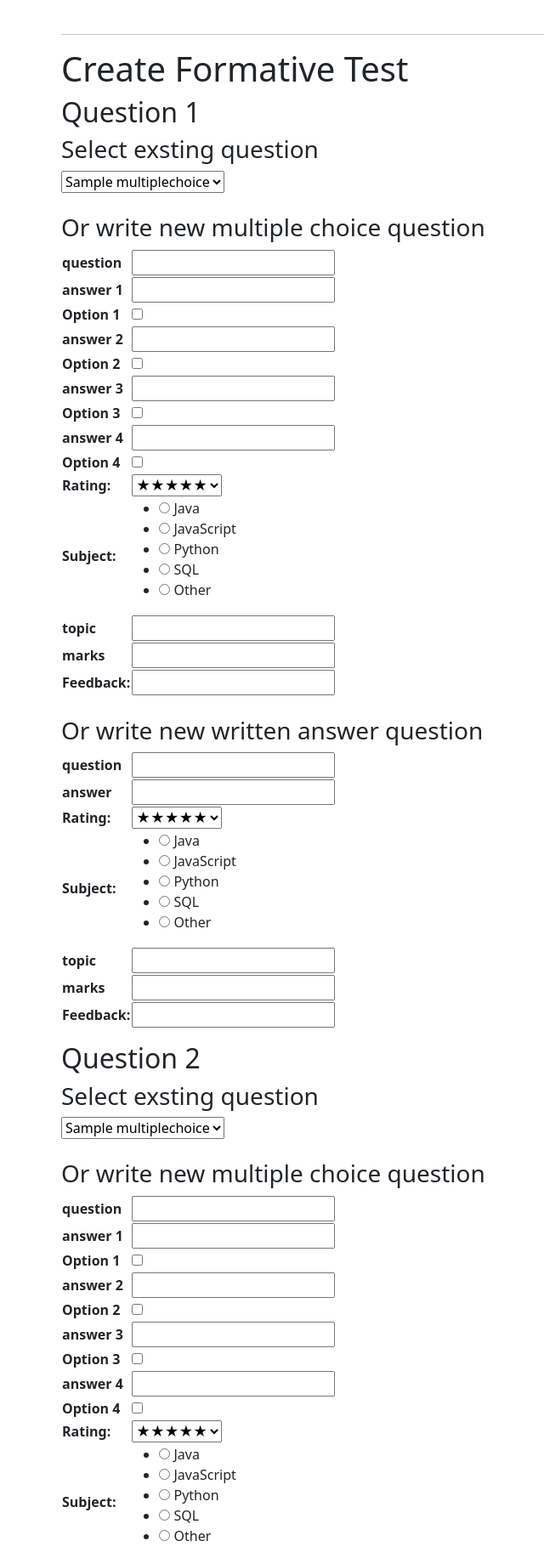
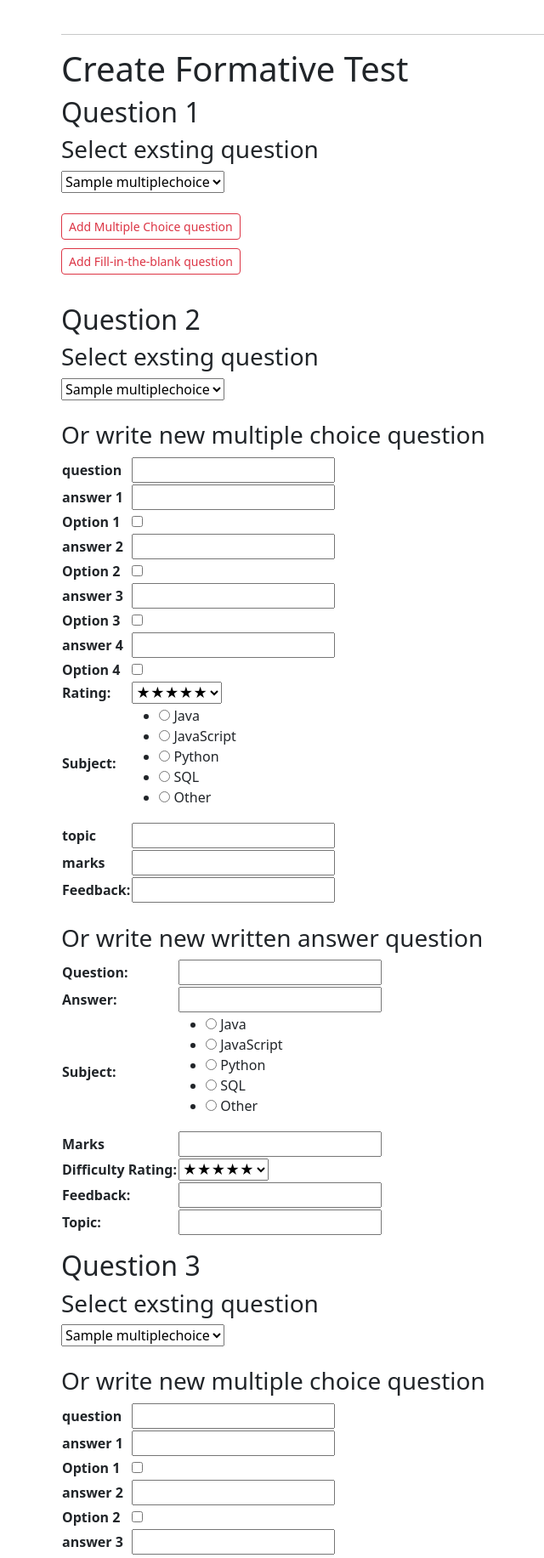
Before and after one commit to Iron-Chef/Automated_Assessment_Tool, a Flask app: page /create_form_test in a window 1280 px wide. Shown: the part 56-1889 px from the top of the page at 85% size, without its empty margins (10-650 px from the left). Run offline with Flask 3, Linux system fonts and the light colour scheme; a user stored in the database is signed in; tables that the repository leaves empty hold one stand-in row (values such as "Sample post"); parts of the project's set-up code (start-up, migrations or seed data) failed here and were passed over; some libraries are stand-ins or nearby versions.

Commit message:
Added integrated template for formative test

```diff
--- a/app/forms.py
+++ b/app/forms.py
@@ -61,22 +61,24 @@ class QuestionFormFormField(FlaskForm):
     marks=IntegerField("marks",[validators.Optional()])
     feedback=StringField("Feedback:",[validators.Optional()])
 
-#allows fill in the gap questions to be written when filling in the gap - rj
+#allows fill in the gap questions to be written when filling in the gap - rj ??
 class FillInTheBlankQuestionFormFormField(FlaskForm):
-    question = StringField("question",[validators.Optional()])
-    answer = StringField("answer",[validators.Optional()])
-    rating = SelectField('Rating:',choices=DIFFICULTY_RATING, coerce=int, validators = [validators.Optional()])
-    subject = RadioField("Subject: ", choices = [
+    question = StringField("Question: ", validators = [DataRequired (message = "Please type a question.")])
+    answer = StringField("Answer: ", validators = [DataRequired (message = "Please provide an answer.")])
+    subject = RadioField("Subject: ",
+        choices = [
         ("Java", "Java"),
         ("JavaScript", "JavaScript"),
         ("Python", "Python"),
         ("SQL", "SQL"),
         ("Other", "Other"),
         ],
-        coerce = str, validators = [validators.Optional()])
-    topic = StringField("topic",[validators.Optional()])
-    marks = IntegerField("marks",[validators.Optional()])
-    feedback = StringField ("Feedback: ", [validators.Optional()])
+        coerce = str,
+        validators = [DataRequired (message = "Please select a subject.")])
+    marks = IntegerField(validators = [DataRequired (message = "Please enter a mark.")])
+    rating = SelectField("Difficulty Rating:",choices = DIFFICULTY_RATING, coerce=int)
+    feedback = StringField ("Feedback: ")
+    topic = StringField("Topic: ")
 
 #to choose which path to go down Sum/form - RJ
 class TestChoice(FlaskForm):
@@ -178,20 +180,20 @@ class StudentAnswerForm(FlaskForm):
     submit = SubmitField("Done")
 
 class FillInTheBlankQuestionForm(FlaskForm):
-    question = StringField(validators = [DataRequired (message = "Please type a question.")])
-    answer = StringField(validators = [DataRequired (message = "Please provide an answer.")])
+    question = StringField("Question: ", validators = [DataRequired (message = "Please type a question.")])
+    answer = StringField("Answer: ", validators = [DataRequired (message = "Please provide an answer.")])
     subject = RadioField("Subject: ",
         choices = [
         ("Java", "Java"),
         ("JavaScript", "JavaScript"),
         ("Python", "Python"),
         ("SQL", "SQL"),
-        ("Misc", "Misc"),
+        ("Other", "Other"),
         ],
         coerce = str,
         validators = [DataRequired (message = "Please select a subject.")])
     marks = IntegerField(validators = [DataRequired (message = "Please enter a mark.")])
-    rating = SelectField('Difficulty Rating:',choices=DIFFICULTY_RATING, coerce=int)
+    rating = SelectField("Difficulty Rating:",choices = DIFFICULTY_RATING, coerce=int)
     feedback = StringField ("Feedback: ")
     topic = StringField("Topic: ")
     submit = SubmitField("Form Complete")
--- a/app/routes.py
+++ b/app/routes.py
@@ -4,7 +4,6 @@ import plotly.graph_objs as go
 import plotly.offline as opy
 from plotly.subplots import make_subplots
 from collections import Counter
-
 from flask import render_template, flash, redirect, url_for, request, session, jsonify
 from flask_login import current_user, login_user, logout_user, login_required
 from werkzeug.urls import url_parse
@@ -12,8 +11,8 @@ from sqlalchemy import *
 from datetime import datetime
 import random
 from app.functions import *
-from app.models import User,Test, Multiplechoice, FormativeAttempt,Results_sum, Module, Studentanswer, Formativetest
-from app.forms import DIFFICULTY_RATING,LoginForm, CreateTestForm, QuestionForm, SubmitAttemptForm, StudentAnswerForm, ResultsForm, FillInTheBlankQuestionForm, QChoiceForm, TestChoice, TakeFormTestForm, Q1TakeFormTestForm, Q2TakeFormTestForm, Q3TakeFormTestForm, Q4TakeFormTestForm, Q5TakeFormTestForm, FinishFormTestForm
+from app.models import User,Test, Multiplechoice, Results_sum, Module, Studentanswer, Formativetest
+from app.forms import DIFFICULTY_RATING, LoginForm, CreateTestForm, QuestionForm, SubmitAttemptForm, StudentAnswerForm, ResultsForm, FillInTheBlankQuestionForm, QChoiceForm, TestChoice, TakeFormTestForm, Q1TakeFormTestForm, Q2TakeFormTestForm, Q3TakeFormTestForm, Q4TakeFormTestForm, Q5TakeFormTestForm, FinishFormTestForm
 from app import app,db
 from datetime import datetime, timedelta
 import matplotlib.pyplot as plt
@@ -193,7 +192,7 @@ def edit_mc_question(mc_question_id):
     form.feedback.data=mcquestion.feedback
     return render_template('edit_mc_question.html', mcquestion=mcquestion,form=form)
 
-# Add fill-in-the-blank questions
+# Add fill-in-the-blank questions directly
 @app.route("/add_fill_in_the_blank_question", methods = ['GET', 'POST'])
 def add_fill_in_the_blank_question():
 
@@ -220,6 +219,34 @@ def add_fill_in_the_blank_question():
         return redirect('/question_list')
 
     return render_template('add_fill_in_the_blank_question.html', title = "Add Fill-in-the-blank questions", form = form)
+
+# This is to display the above app route, but directly inside creating a test - AC
+@app.route("/add_fill_in_the_blank_question_(test_window)", methods = ['GET', 'POST'])
+def add_fill_in_the_blank_question_inside_test():
+
+    form = FillInTheBlankQuestionForm()
+
+    if form.validate_on_submit():
+
+        question = Multiplechoice(
+        user_id = current_user.id,
+        question = form.question.data,
+        answer_1 = form.answer.data,
+        subject_tag = form.subject.data,
+        marks = form.marks.data,
+        rating = dict(DIFFICULTY_RATING).get(form.rating.data),
+        rating_num = form.rating.data,
+        feedback = form.feedback.data,
+        topic_tag = form.topic.data,
+        question_type = "fill_in_the_blank"
+        )
+        db.session.add(question)
+        db.session.commit()
+
+        flash('Question added!')
+        return redirect('/create_form_test')
+
+    return render_template('add_fill_in_the_blank_question_(test_window).html', form = form)
 
 #view list of questions- opportunity to list by different queries
 @app.route("/fill_in_the_blank_question/<int:fill_in_the_blank_question_id>", methods=['GET'])
@@ -269,6 +296,7 @@ def edit_fill_in_the_blank_question(fill_in_the_blank_question_id):
 
 @app.route("/fill_in_the_blank_question/delete/<int:fill_in_the_blank_question_id>")
 def delete_fill_in_the_blank_question(fill_in_the_blank_question_id):
+
     fill_in_the_blank_question_to_delete = Multiplechoice.query.get_or_404(fill_in_the_blank_question_id)
 
     try:
@@ -279,7 +307,7 @@ def delete_fill_in_the_blank_question(fill_in_the_blank_question_id):
         return redirect('/question_list')
 
     except:
-        flash("Problem deleting question, please check with Admin!")
+        flash(fill_in_the_blank_question_to_delete.question)
 
         return redirect('/question_list')
 
@@ -829,9 +857,11 @@ def choose_create_test():
 @app.route('/create_form_test', methods=['GET', 'POST'])
 @login_required
 def create_form_test():
+
     test = Formativetest.query.order_by(Formativetest.id.desc()).first()
     test_diff = []
     QCform = QChoiceForm()
+
     if QCform.validate_on_submit():
         add_question_1()
         questions = test.linkedquestions
--- a/app/static/css/main.css
+++ b/app/static/css/main.css
@@ -61,3 +61,11 @@
 .order_by_button{
   padding-bottom: 20px;
 }
+
+.MC_question_form{
+  display: none;
+}
+
+.question_button{
+  margin-bottom: 10px;
+}
--- a/app/templates/add_fill_in_the_blank_question.html
+++ b/app/templates/add_fill_in_the_blank_question.html
@@ -42,6 +42,10 @@
             </p>
 
             <p>
+                {{ form.rating.label }} {{ form.rating }}
+            </p>
+
+            <p>
                 {{ form.feedback.label }}
                 {{ form.feedback(size = 100) }}
             </p>
--- /dev/null
+++ b/app/templates/add_fill_in_the_blank_question_(test_window).html
@@ -0,0 +1,58 @@
+<div>
+    <form action="", method="post" novalidate>
+        {{ form.hidden_tag() }}
+
+        <p>
+            {{ form.question.label }} {{ form.question(class="form-control form-control-lg")}}
+            {% for error in form.question.errors %}
+           <span style="color: red;">[{{ error }}]</span>
+           {% endfor %}
+        </p>
+
+        <p>
+            {{ form.answer.label }} {{ form.answer }}
+            {% for error in form.answer.errors %}
+            <span style="color: red;">[{{ error }}]</span>
+            {% endfor %}
+        </p>
+
+        <p>
+            {{ form.subject.label }}
+            {% for choice in form.subject %}
+                {{ choice.label }}
+                {{ choice }}
+            {% endfor %}
+            {% for error in form.subject.errors %}
+            <span style="color: red;">[{{ error }}]</span>
+            {% endfor %}
+        </p>
+
+        <p>
+            {{ form.marks.label }}
+            {{ form.marks }}
+            {% for error in form.marks.errors %}
+           <span style="color: red;">[{{ error }}]</span>
+           {% endfor %}
+        </p>
+
+        <p>
+            {{ form.rating.label }} {{ form.rating }}
+        </p>
+
+        <p>
+            {{ form.feedback.label }}
+            {{ form.feedback(size = 100) }}
+        </p>
+
+        <p>
+            {{ form.topic.label }}
+            {{ form.topic (size=100) }}
+            {% for error in form.topic.errors %}
+            <span style="color: red;">[{{ error }}]</span>
+            {% endfor %}
+        </p>
+
+        <!--Clear button-->
+        <input type="reset", class="btn btn-info ">
+    </form>
+</div>
--- a/app/templates/add_mc_questions.html
+++ b/app/templates/add_mc_questions.html
@@ -63,7 +63,7 @@
                 {{ form.feedback(size=100) }}
             </p>
             <p>
-                {{ form.rating }}
+                {{ form.rating.label }} {{ form.rating }}
             </p>
 
             <p>
--- a/app/templates/create_form_test.html
+++ b/app/templates/create_form_test.html
@@ -7,14 +7,22 @@
         <h2>Question 1</h2>
         <div><h3>Select exsting question</h3>{{ QCform.question_1 }}</div>
         <br>
-        <div><h3>Or write new multiple choice question</h3>{{ QCform.WriteMCquestion_1}}</div>
+
+        <!--Trying something different here - AC-->
+        <a onclick = "showQuestionForm('Add_MC_question_1')" class = "btn btn-outline-danger btn-sm question_button">Add Multiple Choice question</a>
+        <div id = "Add_MC_question_1"  class = "MC_question_form">
+            {{ QCform.WriteMCquestion_1}}
+        </div>
         <br>
-        <div><h3>Or write new written answer question</h3>{{ QCform.WriteFTGquestion_1 }}</div>
-        <ul>
-            {% for error in QCform.errors %}
-            <li style="color:red;">{{ error }}</li>
-            {% endfor %}
-        </ul>
+        <a onclick = "showQuestionForm('Add_FITB_question_1')" class = "btn btn-outline-danger btn-sm question_button">Add Fill-in-the-blank question</a>
+        <div id = "Add_FITB_question_1" class = "MC_question_form">
+            {% with form = QCform.WriteFTGquestion_1 %}
+            {% include "add_fill_in_the_blank_question_(test_window).html" %}
+            {% endwith %}
+        </div>
+        <br>
+        <!--End of trying something different-->
+
 
         <h2>Question 2</h2>
         <div><h3>Select exsting question</h3>{{ QCform.question_2 }}</div>
@@ -65,4 +73,18 @@
     <form  action="{{ url_for('random_formtest')}}" method="POST">
         <input type="submit" value="Generate Random test" >
     </form>
+
+<!--Script for displaying create question forms-->
+<script>
+    function showQuestionForm(divID) {
+        var x = document.getElementById(divID)
+        if (x.style.display === "none" || x.style.display === "") {
+            x.style.display = "block";
+        }
+        else {
+            x.style.display = "none";
+        }
+    }
+</script>
+
 {% endblock %}
```
Also changed, not shown: app/models.py (+12 -34 lines), app/templates/fill_in_the_blank_question.html (+4 -4 lines), app/response.db (added).
